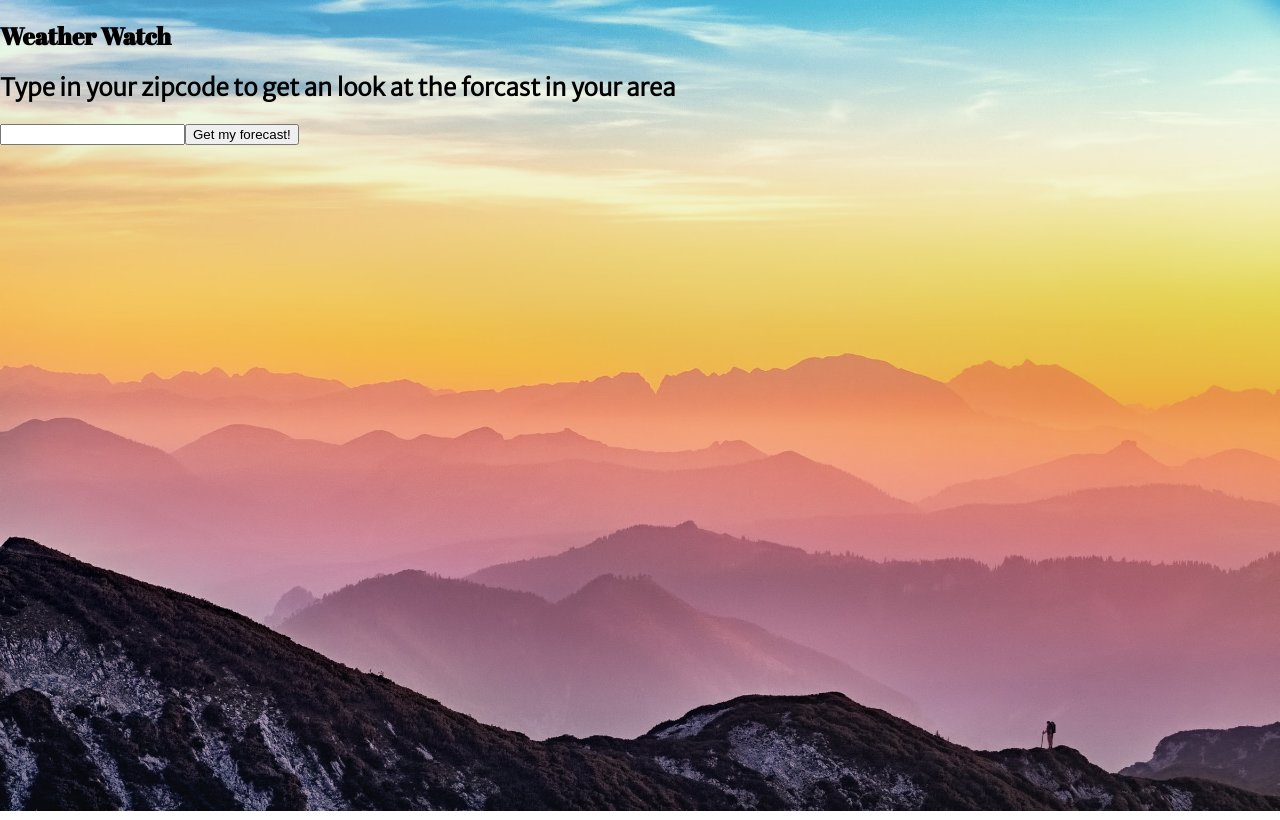
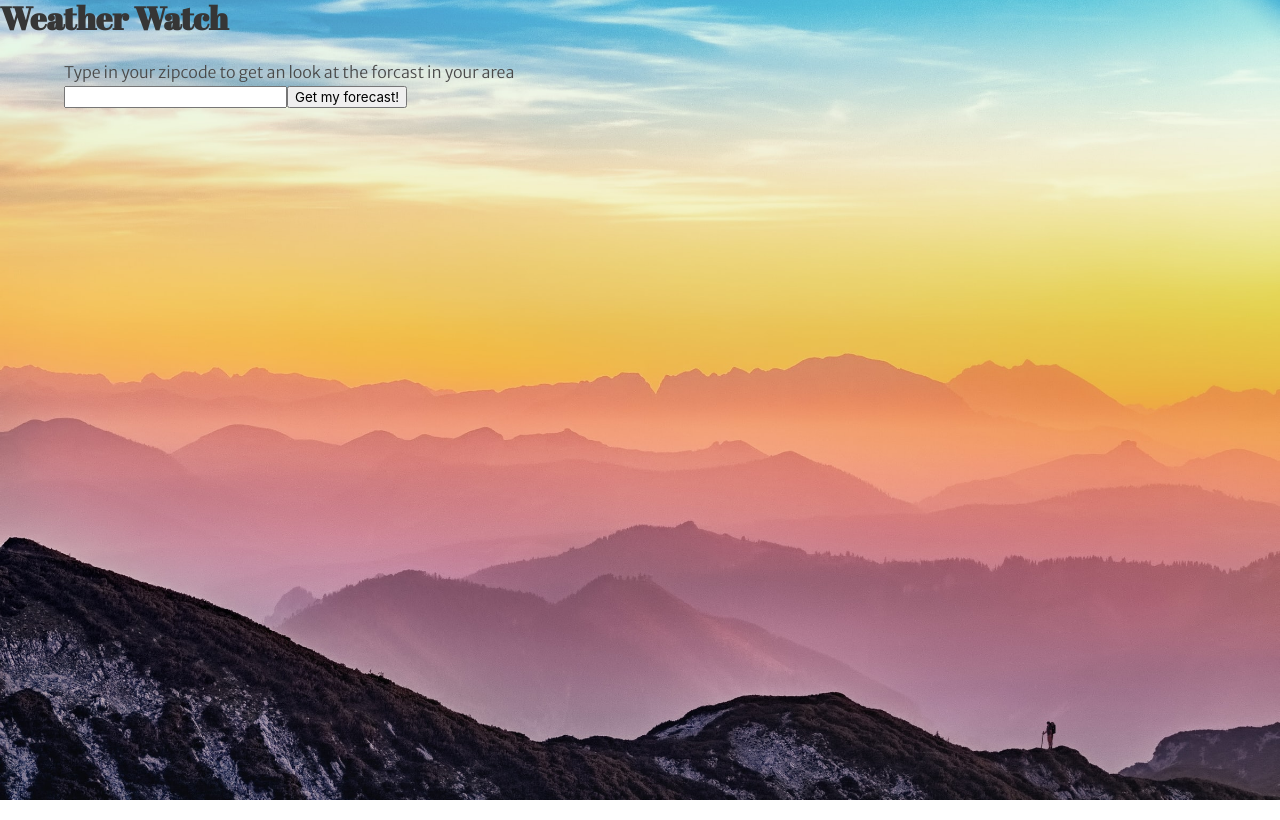
Before and after one commit to charlenebatiste/weather-app, a React (Create React App) app: page / in a window 1280 px wide. Built offline with nearby package versions, Linux system fonts and the light colour scheme; no server answers.

Commit message:
install bulma and imported to all components

```diff
--- a/package.json
+++ b/package.json
@@ -7,6 +7,7 @@
     "@testing-library/react": "^11.2.7",
     "@testing-library/user-event": "^12.8.3",
     "axios": "^0.21.1",
+    "bulma": "^0.9.3",
     "react": "^17.0.2",
     "react-dom": "^17.0.2",
     "react-router-dom": "^5.2.0",
--- a/src/App.js
+++ b/src/App.js
@@ -1,6 +1,9 @@
+import 'bulma/css/bulma.min.css';
 import Weather from './components/Weather';
 import Results from './components/Results';
 import React, { useEffect, useState } from 'react'
+
+
 
 import {
     Route,
@@ -24,7 +27,7 @@ const App = () => {
 
     return (
         <section className="appWrapper">
-            <h1 className="appHeader">Weather Watch</h1>
+            <h1 className="appHeader title">Weather Watch</h1>
             <Switch>
                 <Route
                     exact path="/"
--- a/src/components/Results.js
+++ b/src/components/Results.js
@@ -1,6 +1,6 @@
 import React, { useEffect, useState } from 'react'
 import { Redirect } from "react-router-dom";
-import axios from 'axios';
+import 'bulma/css/bulma.min.css';
 
 
 const Results = (props) => {
@@ -15,7 +15,8 @@ const Results = (props) => {
     let thisIcon = `http://openweathermap.org/img/w/${icon}.png`
 
     return (
-        <>
+        <div className="container">
+            <div className="card">
                 <p>
                     It is {temp} degrees in {city} but it feels like {feelsLike} degrees.
                 </p>
@@ -29,7 +30,8 @@ const Results = (props) => {
                 >
                     Back to Search
                 </button>
-        </>
+            </div>
+        </div>
     )
 }
 
--- a/src/components/Weather.js
+++ b/src/components/Weather.js
@@ -1,4 +1,5 @@
 // CSS
+import 'bulma/css/bulma.min.css';
 import "../css/Weather.css";
 import { Redirect } from "react-router-dom";
 import axios from 'axios';
@@ -46,7 +47,7 @@ const Weather = (props) => {
         return <Redirect to="/results" />;
 
     return (
-        <div>
+        <div className="container">
             <h2>Type in your zipcode to get an look at the forcast in your area</h2>
             <form onSubmit={handleSubmit}>
                 <input type="text" onChange={handleChange} value={zipcode} />
```
Also changed, not shown: 1 other file (tests, documents, lock files or other folders). Lines whose indentation alone changed are shown as unchanged.
